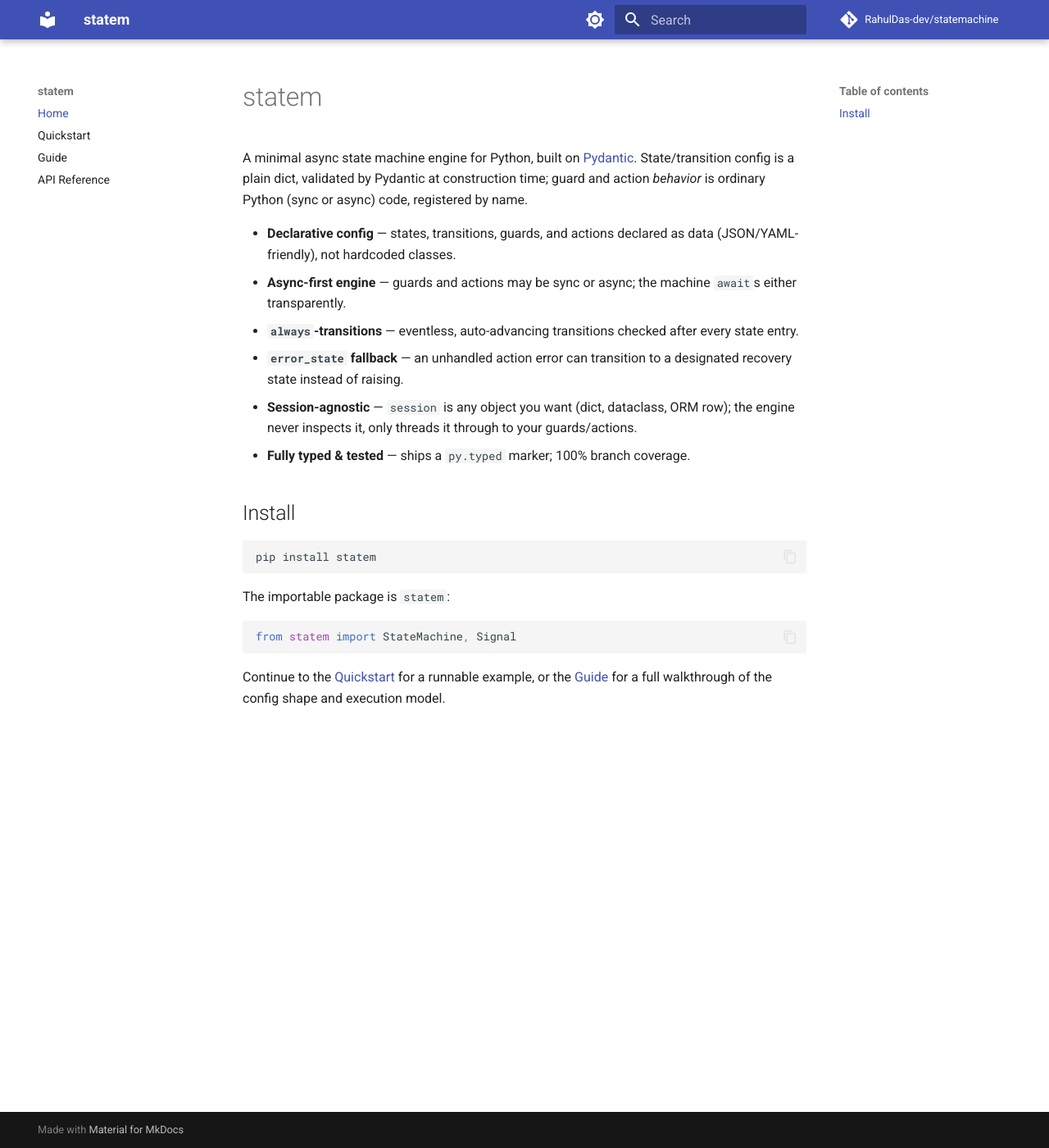
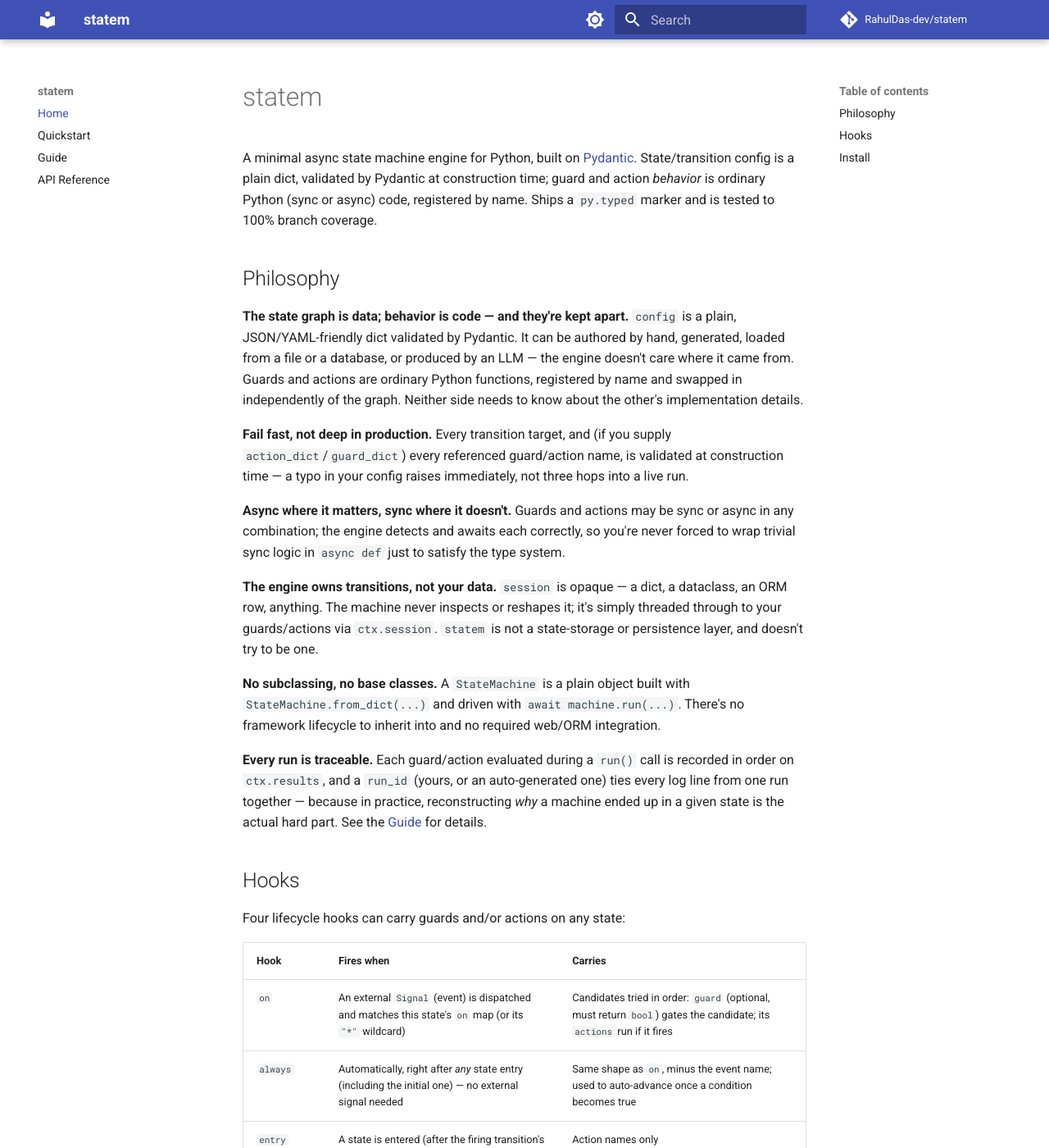
Before and after one commit to RahulDas-dev/statem, an MkDocs documentation site: the page built from docs/index.md, in a window 1280 px wide and 1400 px high. Shown: the whole window at 82% size. Built offline with MkDocs 1.6.1 and Material for MkDocs 9.7.7, drawn with Linux system fonts in a browser that asks for light colours; comment, search, counter and statistics services are not loaded; some of the changed text lies outside the part shown.

Commit message:
Fixed docs details

```diff
--- a/docs/index.md
+++ b/docs/index.md
@@ -2,14 +2,57 @@
 
 A minimal async state machine engine for Python, built on [Pydantic](https://docs.pydantic.dev/).
 State/transition config is a plain dict, validated by Pydantic at construction time; guard and
-action *behavior* is ordinary Python (sync or async) code, registered by name.
+action *behavior* is ordinary Python (sync or async) code, registered by name. Ships a `py.typed`
+marker and is tested to 100% branch coverage.
 
-- **Declarative config** — states, transitions, guards, and actions declared as data (JSON/YAML-friendly), not hardcoded classes.
-- **Async-first engine** — guards and actions may be sync or async; the machine `await`s either transparently.
-- **`always`-transitions** — eventless, auto-advancing transitions checked after every state entry.
-- **`error_state` fallback** — an unhandled action error can transition to a designated recovery state instead of raising.
-- **Session-agnostic** — `session` is any object you want (dict, dataclass, ORM row); the engine never inspects it, only threads it through to your guards/actions.
-- **Fully typed & tested** — ships a `py.typed` marker; 100% branch coverage.
+## Philosophy
+
+**The state graph is data; behavior is code — and they're kept apart.** `config` is a plain,
+JSON/YAML-friendly dict validated by Pydantic. It can be authored by hand, generated, loaded from
+a file or a database, or produced by an LLM — the engine doesn't care where it came from. Guards
+and actions are ordinary Python functions, registered by name and swapped in independently of the
+graph. Neither side needs to know about the other's implementation details.
+
+**Fail fast, not deep in production.** Every transition target, and (if you supply
+`action_dict`/`guard_dict`) every referenced guard/action name, is validated at construction
+time — a typo in your config raises immediately, not three hops into a live run.
+
+**Async where it matters, sync where it doesn't.** Guards and actions may be sync or async in any
+combination; the engine detects and awaits each correctly, so you're never forced to wrap trivial
+sync logic in `async def` just to satisfy the type system.
+
+**The engine owns transitions, not your data.** `session` is opaque — a dict, a dataclass, an ORM
+row, anything. The machine never inspects or reshapes it; it's simply threaded through to your
+guards/actions via `ctx.session`. `statem` is not a state-storage or persistence layer, and
+doesn't try to be one.
+
+**No subclassing, no base classes.** A `StateMachine` is a plain object built with
+`StateMachine.from_dict(...)` and driven with `await machine.run(...)`. There's no framework
+lifecycle to inherit into and no required web/ORM integration.
+
+**Every run is traceable.** Each guard/action evaluated during a `run()` call is recorded in
+order on `ctx.results`, and a `run_id` (yours, or an auto-generated one) ties every log line from
+one run together — because in practice, reconstructing *why* a machine ended up in a given state
+is the actual hard part. See the [Guide](guide.md#tracing-a-run) for details.
+
+## Hooks
+
+Four lifecycle hooks can carry guards and/or actions on any state:
+
+| Hook | Fires when | Carries |
+|---|---|---|
+| `on` | An external `Signal` (event) is dispatched and matches this state's `on` map (or its `"*"` wildcard) | Candidates tried in order: `guard` (optional, must return `bool`) gates the candidate; its `actions` run if it fires |
+| `always` | Automatically, right after *any* state entry (including the initial one) — no external signal needed | Same shape as `on`, minus the event name; used to auto-advance once a condition becomes true |
+| `entry` | A state is entered (after the firing transition's own `actions`) | Action names only |
+| `exit` | A state is left, before entering the next one | Action names only |
+
+A fifth field, `error_state`, isn't a hook itself but a per-state escape hatch: if an
+`on`-transition's action raises, the engine catches it and — if `error_state` is set — transitions
+there instead of propagating the exception.
+
+`always` re-checks after every entry it causes, so a single `run()` call can chain through several
+states automatically (capped at 100 hops, to catch runaway loops). See the [Guide](guide.md) for
+the full config shape and shorthand forms.
 
 ## Install
 
--- a/mkdocs.yml
+++ b/mkdocs.yml
@@ -1,8 +1,8 @@
 site_name: statem
 site_description: A minimal async state machine engine for Python, built on Pydantic.
-site_url: https://rahuldas-dev.github.io/statemachine/
-repo_url: https://github.com/RahulDas-dev/statemachine
-repo_name: RahulDas-dev/statemachine
+site_url: https://rahuldas-dev.github.io/statem/
+repo_url: https://github.com/RahulDas-dev/statem
+repo_name: RahulDas-dev/statem
 
 theme:
   name: material
@@ -37,9 +37,15 @@ plugins:
         python:
           options:
             docstring_style: google
-            show_source: true
+            show_source: false
             show_root_heading: true
+            show_root_full_path: false
+            heading_level: 3
             merge_init_into_class: true
+            separate_signature: true
+            show_signature_annotations: true
+            members_order: source
+            docstring_section_style: table
 
 markdown_extensions:
   - admonition
--- a/pyproject.toml
+++ b/pyproject.toml
@@ -28,9 +28,9 @@ docs = [
 ]
 
 [project.urls]
-Homepage = "https://github.com/RahulDas-dev/statemachine"
-Repository = "https://github.com/RahulDas-dev/statemachine"
-Documentation = "https://rahuldas-dev.github.io/statemachine/"
+Homepage = "https://github.com/RahulDas-dev/statem"
+Repository = "https://github.com/RahulDas-dev/statem"
+Documentation = "https://rahuldas-dev.github.io/statem/"
 
 [tool.uv]
 dev-dependencies = [
```
Also changed, not shown: README.md (+55 -10 lines), docs/api.md (+37 -14 lines), docs/guide.md (+7 -4 lines), docs/quickstart.md (+3 -3 lines), 5 other files.
